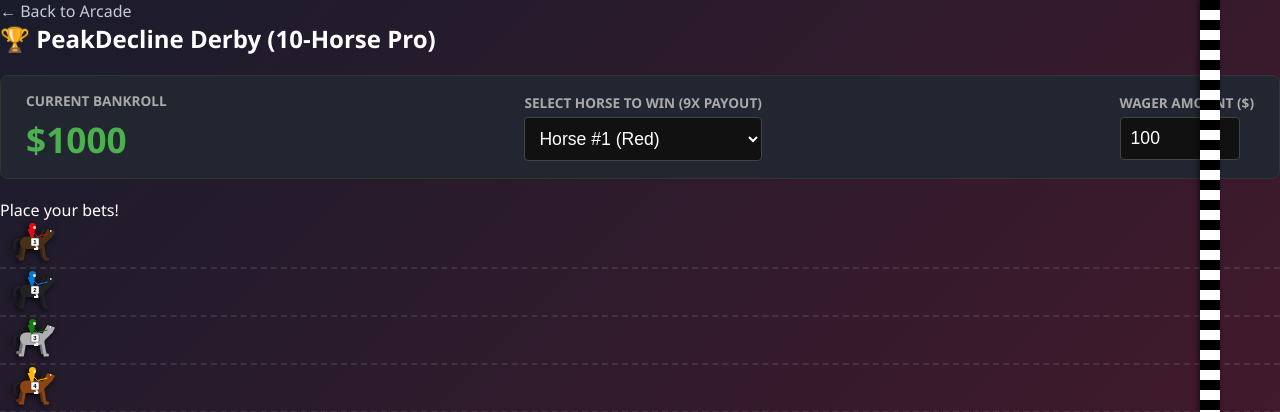
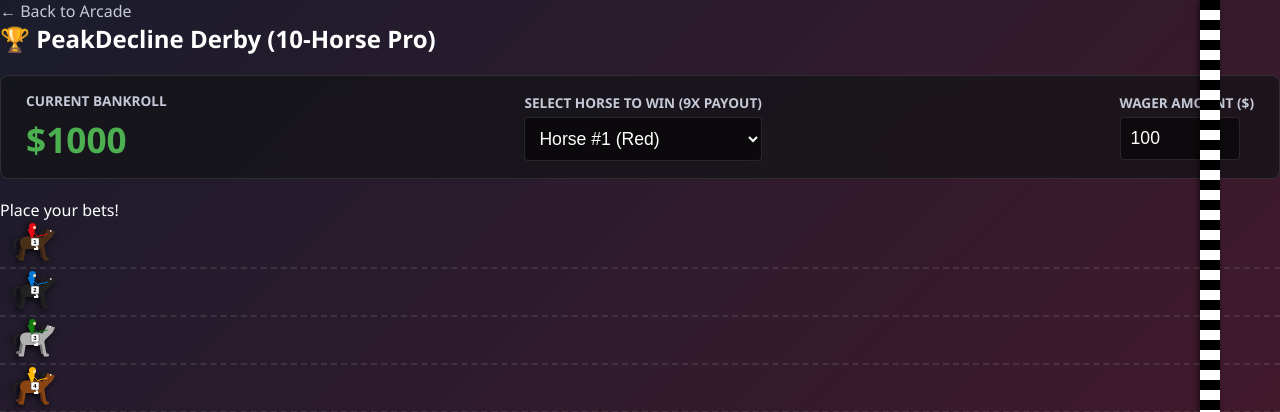
Before and after one commit to Samere1988/PeakDecline, a Flask app: page /games/derby in a window 1280 px wide. Shown: the top 412 px of the page. Run offline with Flask 3, Linux system fonts and the light colour scheme; a user stored in the database is signed in.

Commit message:
Apply red purple theme to Derby page

```diff
--- a/static/css/derby.css
+++ b/static/css/derby.css
@@ -1,4 +1,9 @@
 /* --- NEW: 10-LANE & BETTING STYLES --- */
+
+body {
+    background: linear-gradient(135deg, #1a1c2c 0%, #4a192c 100%);
+    background-attachment: fixed;
+}
 
 .lane {
     position: relative;
@@ -17,14 +22,15 @@
 }
 
 .betting-dashboard {
-    background: #222630;
+    background: rgba(20, 20, 23, 0.72);
+    backdrop-filter: blur(10px);
     padding: 15px 25px;
     border-radius: 8px;
     display: flex;
     justify-content: space-between;
     align-items: center;
     margin-bottom: 20px;
-    border: 1px solid #333;
+    border: 1px solid rgba(255,255,255,0.10);
 }
 
 .bet-group {
@@ -36,18 +42,24 @@
 
 .bet-group label {
     font-size: 0.85em;
-    color: #aaa;
+    color: #c6c9d8;
     text-transform: uppercase;
     font-weight: bold;
 }
 
 .bet-input {
-    background: #111;
+    background: rgba(0,0,0,0.55);
     color: white;
-    border: 1px solid #444;
+    border: 1px solid rgba(255,255,255,0.12);
     padding: 10px;
     border-radius: 4px;
     font-size: 1.1em;
+}
+
+.bet-input:focus {
+    outline: none;
+    border-color: #ff4444;
+    box-shadow: 0 0 8px rgba(255, 68, 68, 0.22);
 }
 
 .bankroll-display {
```
